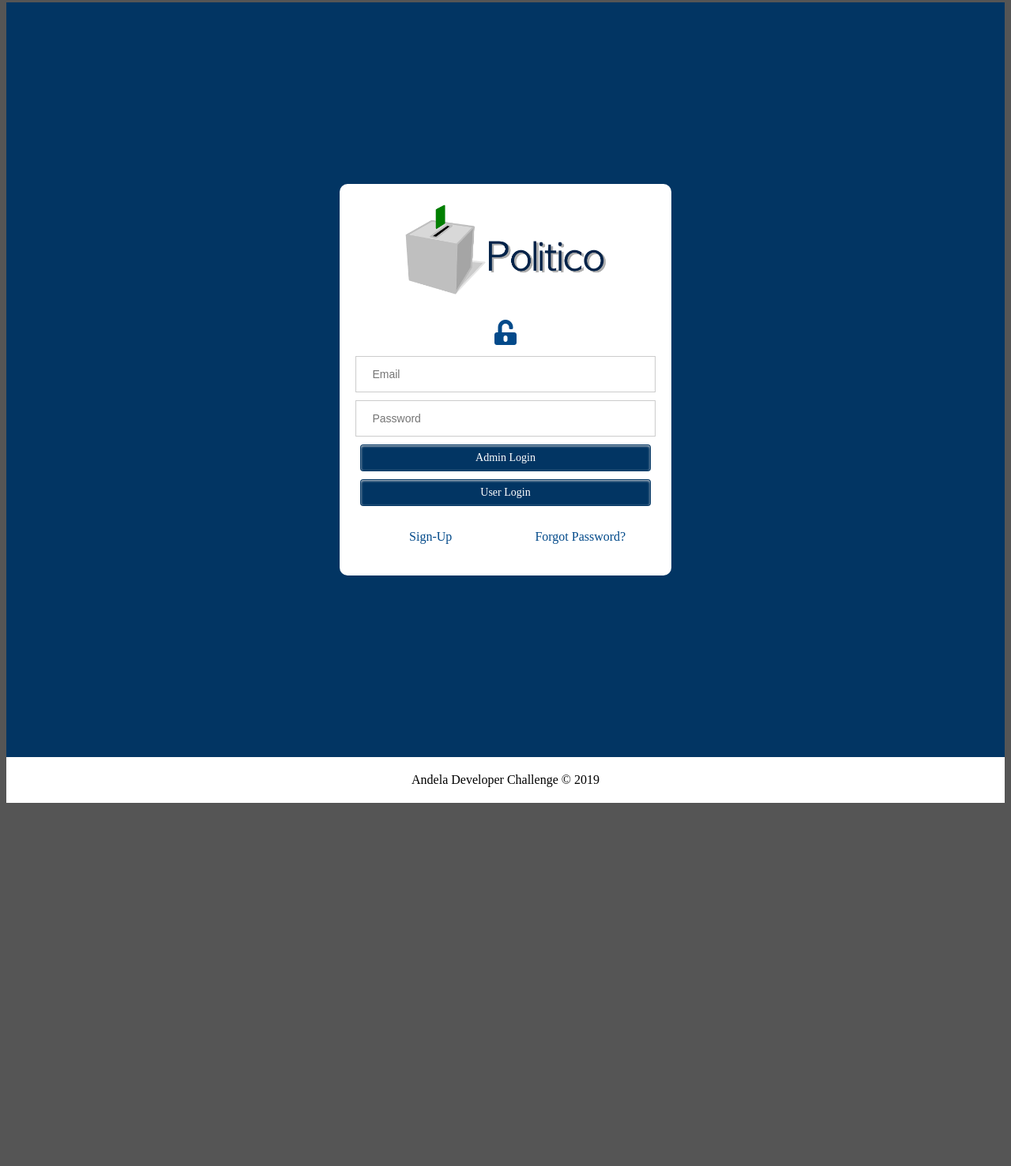
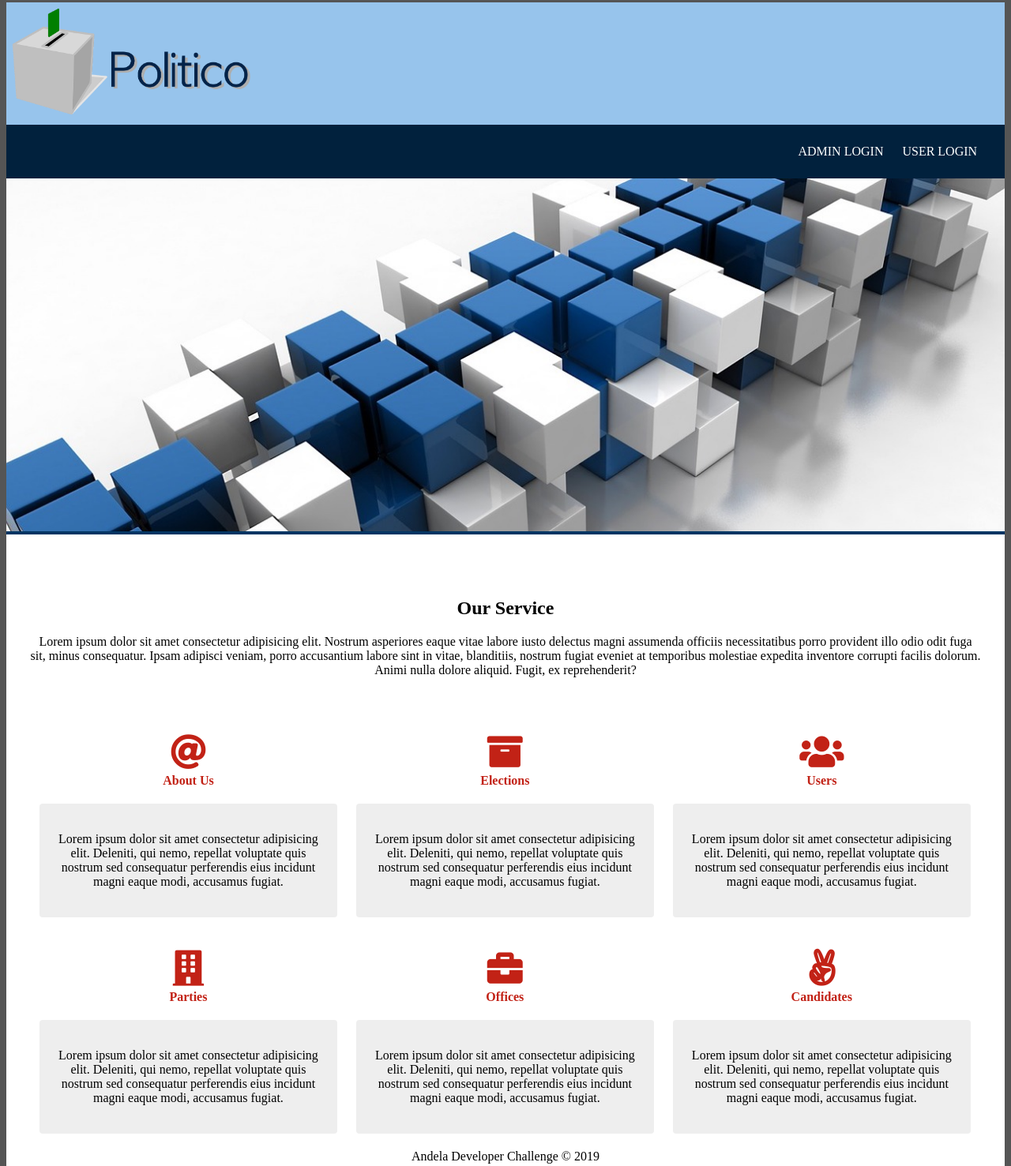
Before and after one commit to walsamlee/politico, a plain HTML site: page index.html in a window 1280 px wide. Shown: the part 5-1482 px from the top of the page at 79% size. Before the commit the page ends 1030 px from the top, so only its background shows below. Drawn offline with Linux system fonts and the light colour scheme.

Commit message:
Refactor(chore): add a homepage

```diff
--- a/assets/css/style.css
+++ b/assets/css/style.css
@@ -93,6 +93,54 @@
     display: none;
 }
 
+.center-img {
+    max-width: 1300px;
+}
+
+.center-img img {
+    width: 100%;
+}
+
+.homepage {
+    max-width: 1300px;
+    min-height: 500px;
+    padding: 30px;
+    background: #fff;
+}
+
+.homepage .sect1 {
+    margin: 50px 0;
+}
+
+.homepage .sect1 h2, p {
+    text-align: center;
+}
+
+.homepage .sect2 {
+
+}
+
+.sect-title {
+    text-align: center;
+}
+
+.sect-title h1 {
+    margin: 0;
+    font-size: 45px;
+    color: #c22216;
+}
+
+.sect-title h4 {
+    margin: 0 0 20px 0;
+    color: #c22216;
+}
+
+.sect-body {
+    background: #eee;
+    padding: 20px;
+    border-radius: 4px;
+}
+
 .btn {
     display: inline-block;
     padding: 6px 12px;
@@ -147,6 +195,24 @@
     margin: 0 auto;
     overflow: auto;
     background: #023563;
+}
+
+.signin-main .navigation-bar {
+    background: #01213D;
+}
+
+.signin-main .menu nav a {
+    text-transform: uppercase;
+}
+
+.signin-main .menu nav a:hover {
+    background: #023563;
+    text-decoration: none;
+}
+
+.signin-main .menu nav {
+    width: 98%;
+    text-align: right;
 }
 
 .signin-logo {
@@ -411,6 +477,9 @@
     .brand {
         display: none;
     }
+    .signin-main .menu nav {
+        width: 70%;
+    }
     .menu a, .menu .search {
         display: none;
     }
@@ -502,6 +571,9 @@
   }
 
 @media screen and (max-width: 450px) {
+    .homepage .sect1 {
+        margin: 10px 0;
+    }
     .col-3 {
         width: 93.9%;
     }
--- a/index.html
+++ b/index.html
@@ -11,32 +11,111 @@
 </head>
 <body>
     <div class="signin-main">
-        <div class="sign-in">
-            <div class="signin-logo">
-                <img src="assets/images/politico.png" alt="brand-logo">
+        <div class="header">
+            <div class="brand">
+                <div class="brand-logo">
+                    <img src="../assets/images/politico.png" alt="brand-logo">
+                </div>
             </div>
-            <div class="login-form">
-                <h1><i class="fas fa-unlock-alt"></i></h1>
-                <form method="POST" id="login" name="login" action="">
-                    <div>
-                        <input id="email" type="text" name="email" placeholder="Email">
-                    </div>
-                    <div>
-                        <input id="password" type="password" name="password" placeholder="Password">
-                    </div>
-                    <div class="login-buttons">
-                        <a href="admin/editparty.html" class="btn btn-login">Admin Login</a>
-                        <a href="users/viewparties.html" class="btn btn-login">User Login</a>
-                    </div>
-                </form>
-                <div class="sign-in-footer">
-                    <div class="signup">
-                        <a href="/users/signup.html">Sign-Up</a>
-                    </div>
-                    <div class="forgot-password">
-                        <a href="#">Forgot Password?</a>
+
+            <div class="navigation-bar">
+                <div class="menu" id="menu">
+                    <nav>
+                        <a href="admin/signin.html">Admin Login</a>
+                        <a href="users/signin.html">User Login</a>
+                    </nav>
+                    <div class="mini-menu-icon">
+                        <a href="javascript:void(0);" onclick="miniMenu()"><i class="fas fa-bars"></i></a>
                     </div>
                 </div>
+            </div>
+        </div>
+        <div class="center-img">
+            <img src="/assets/images/index-bg.jpg" alt="">
+        </div>
+        <div class="homepage">
+            <div class="sect1">
+                <h2>Our Service</h2>
+                <p>Lorem ipsum dolor sit amet consectetur adipisicing elit.
+                    Nostrum asperiores eaque vitae labore iusto delectus magni assumenda officiis
+                    necessitatibus porro provident illo odio odit fuga sit, minus consequatur.
+                    Ipsam adipisci veniam, porro accusantium labore sint in vitae, blanditiis,
+                    nostrum fugiat eveniet at temporibus molestiae expedita inventore corrupti
+                    facilis dolorum. Animi nulla dolore aliquid. Fugit, ex reprehenderit?
+                </p>
+            </div>
+            <div class="sect2">
+                <div class="col-3">
+                    <div class="sect-title">
+                        <h1><i class="fas fa-at"></i></h1>
+                        <h4>About Us</h4>
+                    </div>
+                    <div class="sect-body">
+                        <p>Lorem ipsum dolor sit amet consectetur adipisicing elit.
+                            Deleniti, qui nemo, repellat voluptate quis nostrum sed consequatur
+                            perferendis eius incidunt magni eaque modi, accusamus fugiat.
+                        </p>
+                    </div>
+                </div>
+                <div class="col-3">
+                    <div class="sect-title">
+                        <h1><i class="fas fa-archive"></i></h1>
+                        <h4>Elections</h4>
+                    </div>
+                    <div class="sect-body">
+                        <p>Lorem ipsum dolor sit amet consectetur adipisicing elit.
+                            Deleniti, qui nemo, repellat voluptate quis nostrum sed consequatur
+                            perferendis eius incidunt magni eaque modi, accusamus fugiat.
+                        </p>
+                    </div>
+                </div>
+                <div class="col-3">
+                    <div class="sect-title">
+                        <h1><i class="fas fa-users"></i></h1>
+                        <h4>Users</h4>
+                    </div>
+                    <div class="sect-body">
+                        <p>Lorem ipsum dolor sit amet consectetur adipisicing elit.
+                            Deleniti, qui nemo, repellat voluptate quis nostrum sed consequatur
+                            perferendis eius incidunt magni eaque modi, accusamus fugiat.
+                        </p>
+                    </div>
+                </div>
+                <div class="col-3">
+                    <div class="sect-title">
+                        <h1><i class="fas fa-building"></i></h1>
+                        <h4>Parties</h4>
+                    </div>
+                    <div class="sect-body">
+                        <p>Lorem ipsum dolor sit amet consectetur adipisicing elit.
+                            Deleniti, qui nemo, repellat voluptate quis nostrum sed consequatur
+                            perferendis eius incidunt magni eaque modi, accusamus fugiat.
+                        </p>
+                    </div>
+                </div>
+                <div class="col-3">
+                    <div class="sect-title">
+                        <h1><i class="fas fa-briefcase"></i></h1>
+                        <h4>Offices</h4>
+                    </div>
+                    <div class="sect-body">
+                        <p>Lorem ipsum dolor sit amet consectetur adipisicing elit.
+                            Deleniti, qui nemo, repellat voluptate quis nostrum sed consequatur
+                            perferendis eius incidunt magni eaque modi, accusamus fugiat.
+                        </p>
+                    </div>
+                </div>
+                <div class="col-3">
+                    <div class="sect-title">
+                        <h1><i class="fab fa-angellist"></i></h1>
+                        <h4>Candidates</h4>
+                    </div>
+                    <div class="sect-body">
+                        <p>Lorem ipsum dolor sit amet consectetur adipisicing elit.
+                            Deleniti, qui nemo, repellat voluptate quis nostrum sed consequatur
+                            perferendis eius incidunt magni eaque modi, accusamus fugiat.
+                        </p>
+                    </div>
             </div>
         </div>
     </div>
```
Also changed, not shown: admin/signin.html (added, +45 -0 lines), users/signin.html (added, +48 -0 lines), assets/images/index-bg.jpg (added), 1 other file.
